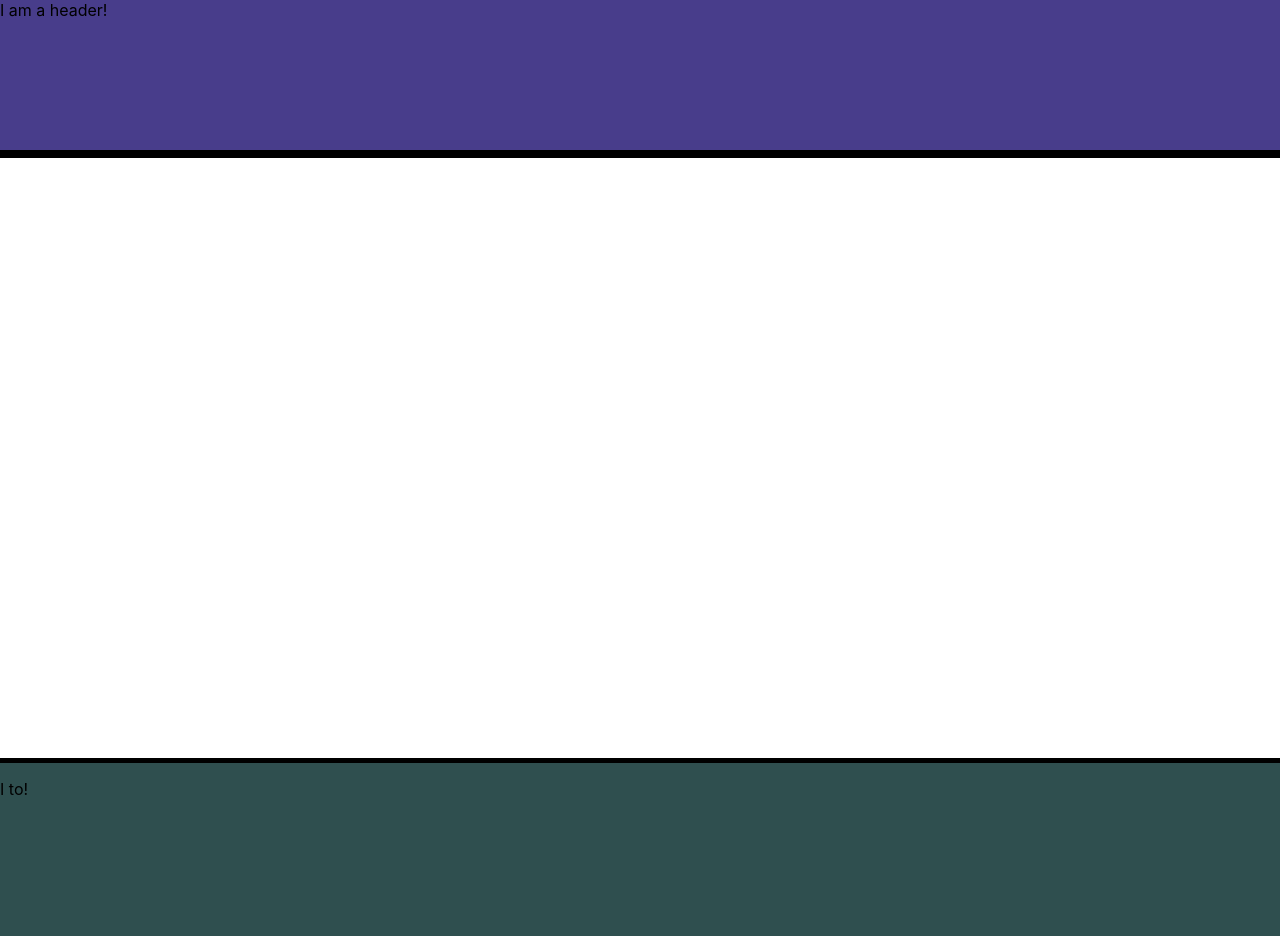
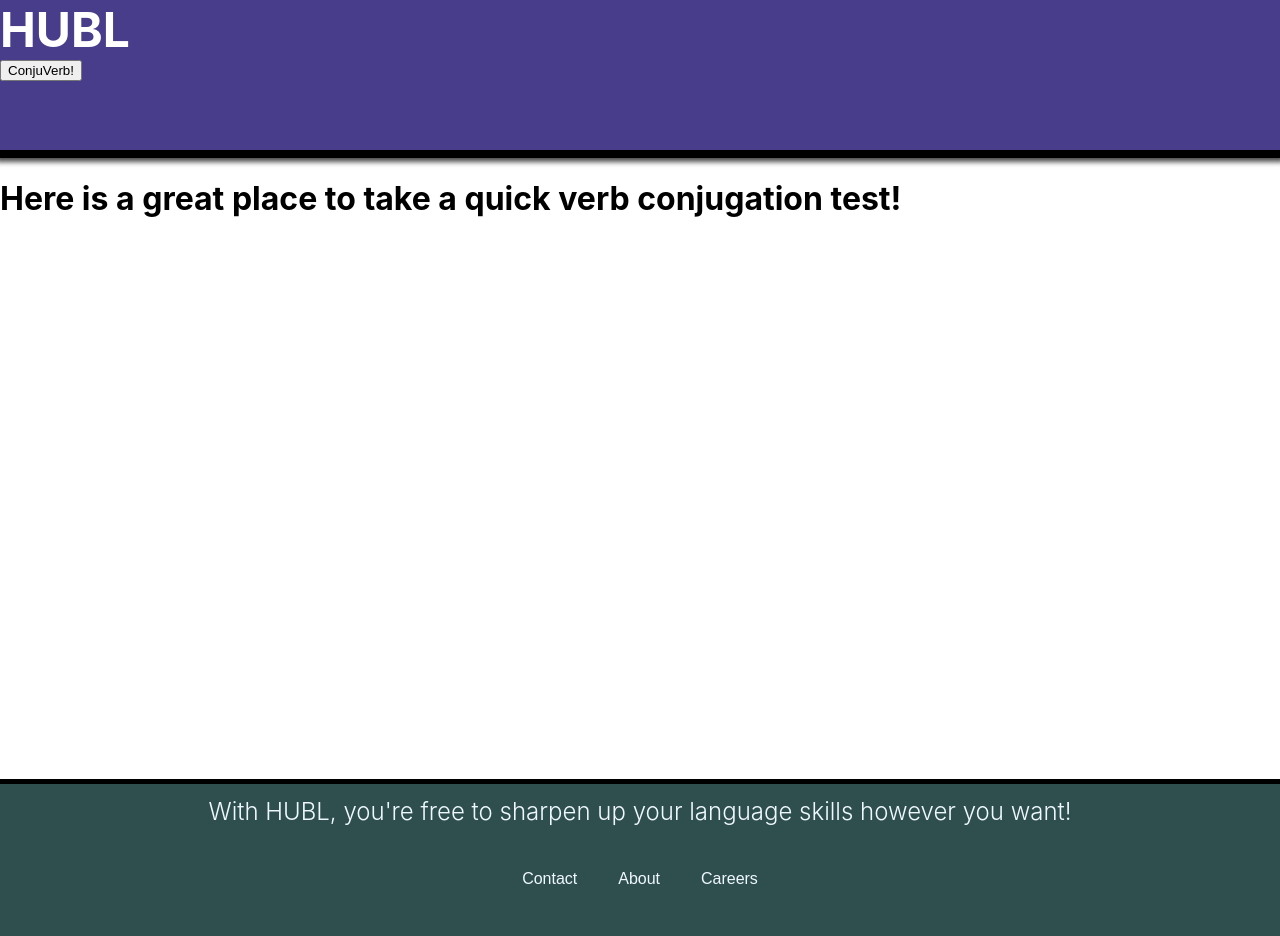
Before and after one commit to FredClay/Language-Hub, a React (Create React App) app in the folder front-end/: page /quickVerb in a window 1280 px wide. Shown: the top 936 px of the page. Built offline with nearby package versions, Linux system fonts and the light colour scheme.

Commit message:
styling changes and quickVerb page

```diff
--- a/front-end/src/App.js
+++ b/front-end/src/App.js
@@ -4,6 +4,7 @@ import './App.css';
 import Header from './components/structure/Header';
 import Footer from './components/structure/Footer';
 import LandingPage from './components/pages/LandingPage';
+import QuickVerbPage from './components/pages/QuickVerbPage';
 
 function App() {
   return (
@@ -13,6 +14,7 @@ function App() {
         <div className='MainBody'>
           <Routes>
             <Route path='/' element={<LandingPage />} />
+            <Route path='/quickVerb' element={<QuickVerbPage />} />
           </Routes>
         </div>
         <Footer />
--- /dev/null
+++ b/front-end/src/components/pages/QuickVerbPage.jsx
@@ -0,0 +1,11 @@
+const QuickVerbPage = () => {
+
+    return (
+        <div>
+            <h1>Here is a great place to take a quick verb conjugation test!</h1>
+        </div>
+    );
+
+};
+
+export default QuickVerbPage;
--- a/front-end/src/components/structure/Footer.jsx
+++ b/front-end/src/components/structure/Footer.jsx
@@ -3,8 +3,22 @@ import style from '../../css/Footer.module.css';
 const Footer = () => {
 
     return (
-        <div className={style.Footer}>
-            <p>I to!</p>
+        <div className={style.FooterArea}>
+            <div className={style.Footer}>
+                <div className={style.FooterLead}>
+                    <h3>With HUBL, you're free to sharpen up your language skills however you want!</h3>
+                </div>
+                <div className={style.FooterButtonsArea}>
+                    <div className={style.FooterButtons}>
+                        <button>Contact</button>
+                        <button>About</button>
+                        <button>Careers</button>
+                    </div>
+                </div>
+                <div className={style.FooterAddress}>
+                    <p>135 Pernickety Street, London</p>
+                </div>
+            </div>
         </div>
     )
 
--- a/front-end/src/components/structure/Header.jsx
+++ b/front-end/src/components/structure/Header.jsx
@@ -1,10 +1,16 @@
+import { useNavigate } from 'react-router-dom';
 import style from '../../css/Header.module.css';
 
 const Header = () => {
 
+    const navigator = useNavigate();
+
     return (
         <div className={style.Header}>
-            <p>I am a header!</p>
+            <h1 onClick={() => navigator("/")}>HUBL</h1>
+            <div>
+                <button onClick={() => navigator("/quickVerb")}>ConjuVerb!</button>
+            </div>
         </div>
     )
 
--- a/front-end/src/css/Footer.module.css
+++ b/front-end/src/css/Footer.module.css
@@ -1,9 +1,64 @@
+.FooterArea {
+    height: 20%;
+}
+
 .Footer {
     padding: 0;
     margin: 0;
-    height: 20%;
+    display: flex;
+    flex-direction: column;
+    height: 100%;
     min-height: 100px;
     max-height: 200px;
     background-color: darkslategray;
     border-top: 5px solid black;
+    align-items: center;
 }
+
+.FooterLead {
+    width: 100%;
+    display: flex;
+    justify-content: center;
+}
+
+.FooterLead > h3 {
+    margin: 0;
+    margin-top: 1%;
+    font-size: 1.5rem;
+    font-weight: 300;
+    color: aliceblue;
+}
+
+.FooterButtonsArea {
+    display: flex;
+    height: 40%;
+    width: 100%;
+    margin-top: 1%;
+    justify-content: center;
+}
+
+.FooterButtons {
+    display: flex;
+    width: 80%;
+    align-items: center;
+    justify-content: center;
+}
+
+.FooterButtons > button {
+    background-color: transparent;
+    border: none;
+    color: aliceblue;
+    font-size: 1rem;
+    padding: 1%;
+    margin: 1%;
+}
+
+.FooterButtons > button:hover {
+    color: aqua;
+}
+
+.FooterAddress {
+    font-size: 1rem;
+    color: aliceblue;
+    align-items: flex-end;
+}
--- a/front-end/src/css/Header.module.css
+++ b/front-end/src/css/Header.module.css
@@ -6,9 +6,16 @@
     max-height: 150px;
     background-color: darkslateblue;
     border-bottom: 8px solid black;
+    box-shadow: 0px 0px 5px 4px rgb(0, 0, 0, 0.7);
 }
 
-.Header > p {
+.Header > h1 {
     padding: 0;
     margin: 0;
+    font-size: 3rem;
+    color: white;
 }
+
+.Header > h1:hover {
+    cursor: pointer;
+}
```
Also changed, not shown: front-end/public/littleDino1.svg (added), 1 other file (tests, documents, lock files or other folders).
